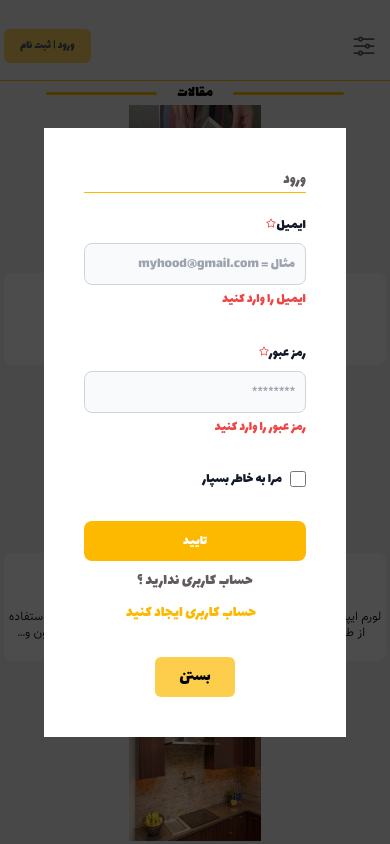
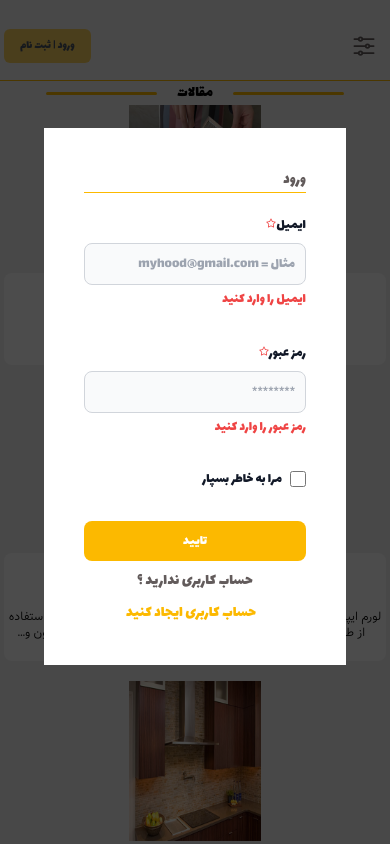
Before and after one commit to Parsa361/MyHood, a Nuxt app: page /articles in a window 390 px wide. Both pictures are taken after a click on the button "ورود | ثبت نام". Shown: the top 844 px of the page. Built offline with nearby package versions, Linux system fonts and the light colour scheme.

Commit message:
Make responsive for mobile,close when click on backdrop

```diff
--- a/components/BaseModal.vue
+++ b/components/BaseModal.vue
@@ -1,15 +1,11 @@
 <template>
     <!-- This is our custom modal to show info texts -->
     <Transition name="modal-outer">
-        <div v-show="modalActive"
+        <div v-show="modalActive" @click="closeModal"
             class="fixed w-full bg-black bg-opacity-70 h-screen top-0 left-0 flex justify-center px-8">
             <Transition name="modal-inner">
-                <div v-if="modalActive" class="p-10 bg-white self-start mt-32 max-w-screen-md">
+                <div v-if="modalActive" @click.stop="" class="p-10 bg-white self-start mt-32 max-w-screen-md">
                     <slot />
-                    <div class="text-center">
-                        <button @click="$emit('close-modal')"
-                            class="text-black mt-8 bg-yellowHood/70 py-2 px-6 rounded-md">بستن</button>
-                    </div>
                 </div>
             </Transition>
         </div>
@@ -23,6 +19,11 @@ export default {
             required: true
         },
     },
+    methods: {
+        closeModal() {
+            this.$emit('close-modal')
+        }
+    }
 
 }
 </script>
```
